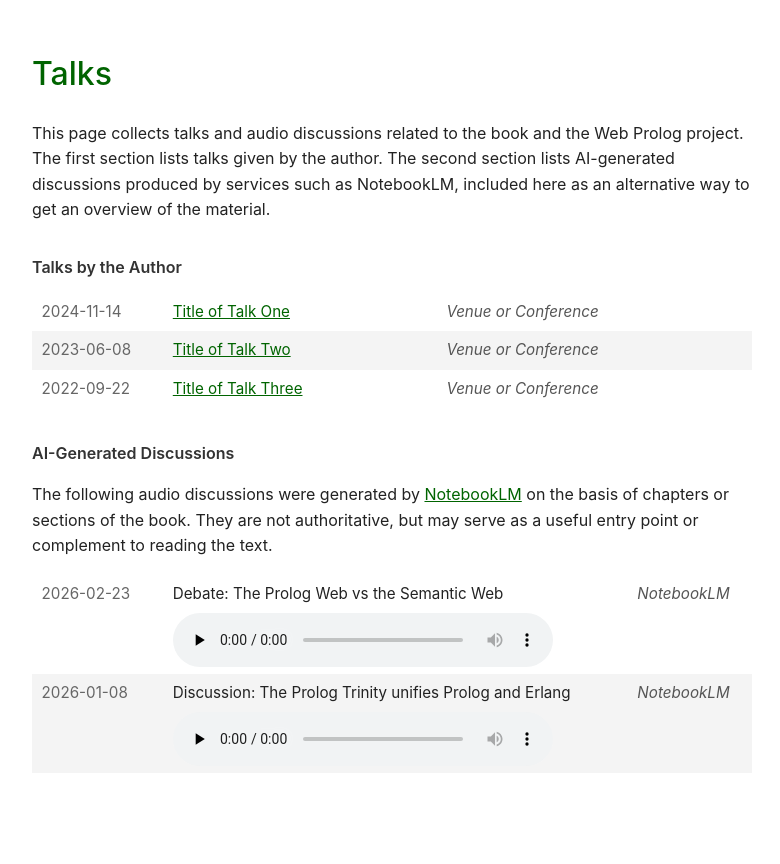
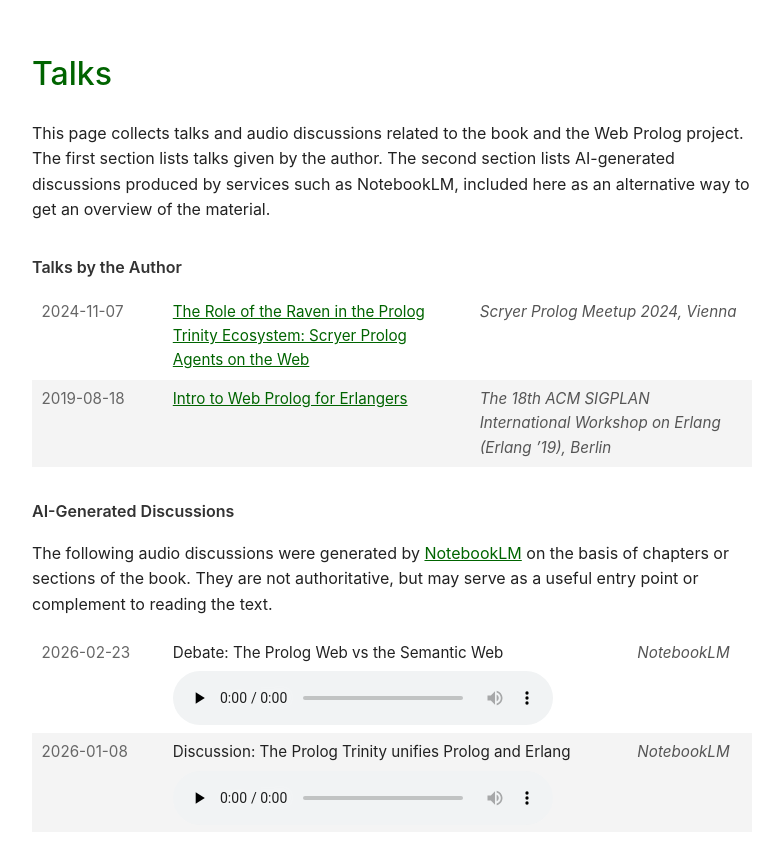
Before and after one commit to torbjornlager/book-project-home, a Jekyll site: the page talks.html, which Jekyll copies as it is, in a window 1280 px wide. Shown: the top 864 px of the page, without its empty margins (248-1028 px from the left). Built offline with Jekyll 4.4.1, drawn with Linux system fonts in a browser that asks for light colours.

Commit message:
Added presentations

```diff
--- a/talks.html
+++ b/talks.html
@@ -68,19 +68,14 @@
 <h2>Talks by the Author</h2>
 <table>
   <tr>
-    <td class="date">2024-11-14</td>
-    <td><a href="#">Title of Talk One</a></td>
-    <td class="venue">Venue or Conference</td>
+    <td class="date">2024-11-07</td>
+    <td><a href="assets/slides/scryer-prolog-meetup-final.pdf">The Role of the Raven in the Prolog Trinity Ecosystem: Scryer Prolog Agents on the Web</a></td>
+    <td class="venue">Scryer Prolog Meetup 2024, Vienna</td>
   </tr>
   <tr>
-    <td class="date">2023-06-08</td>
-    <td><a href="#">Title of Talk Two</a></td>
-    <td class="venue">Venue or Conference</td>
-  </tr>
-  <tr>
-    <td class="date">2022-09-22</td>
-    <td><a href="#">Title of Talk Three</a></td>
-    <td class="venue">Venue or Conference</td>
+    <td class="date">2019-08-18</td>
+    <td><a href="assets/slides/erlang19.key.pdf">Intro to Web Prolog for Erlangers</a></td>
+    <td class="venue">The 18th ACM SIGPLAN International Workshop on Erlang (Erlang ’19), Berlin</td>
   </tr>
 </table>
 <h2>AI-Generated Discussions</h2>
```
Also changed, not shown: 2 other files.
